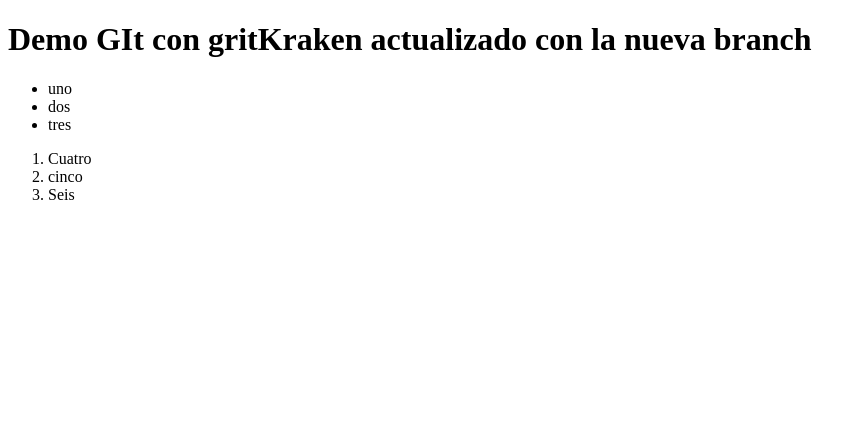
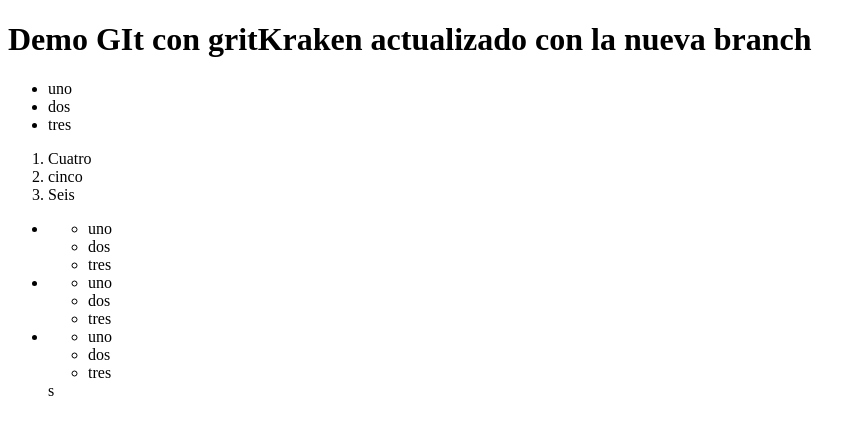
Before and after one commit to sistema72/pruebasGit3, a plain HTML site: page index.html in a window 1280 px wide. Shown: the whole page, without its empty margins (0-866 px from the left). Drawn offline with Linux system fonts and the light colour scheme.

Commit message:
se agregan listas ordenadas anidadas en otra lista

```diff
--- a/index.html
+++ b/index.html
@@ -18,5 +18,22 @@
         <li>cinco</li>
         <li>Seis</li>
     </ol>
+    <ul>
+        <li><ul>
+            <li>uno</li>
+            <li>dos</li>
+            <li>tres</li>
+        </ul></li>
+        <li><ul>
+            <li>uno</li>
+            <li>dos</li>
+            <li>tres</li>
+        </ul></li>
+        <li><ul>
+            <li>uno</li>
+            <li>dos</li>
+            <li>tres</li>
+        </ul>s</li>
+    </ul>
 </body>
 </html>
```
